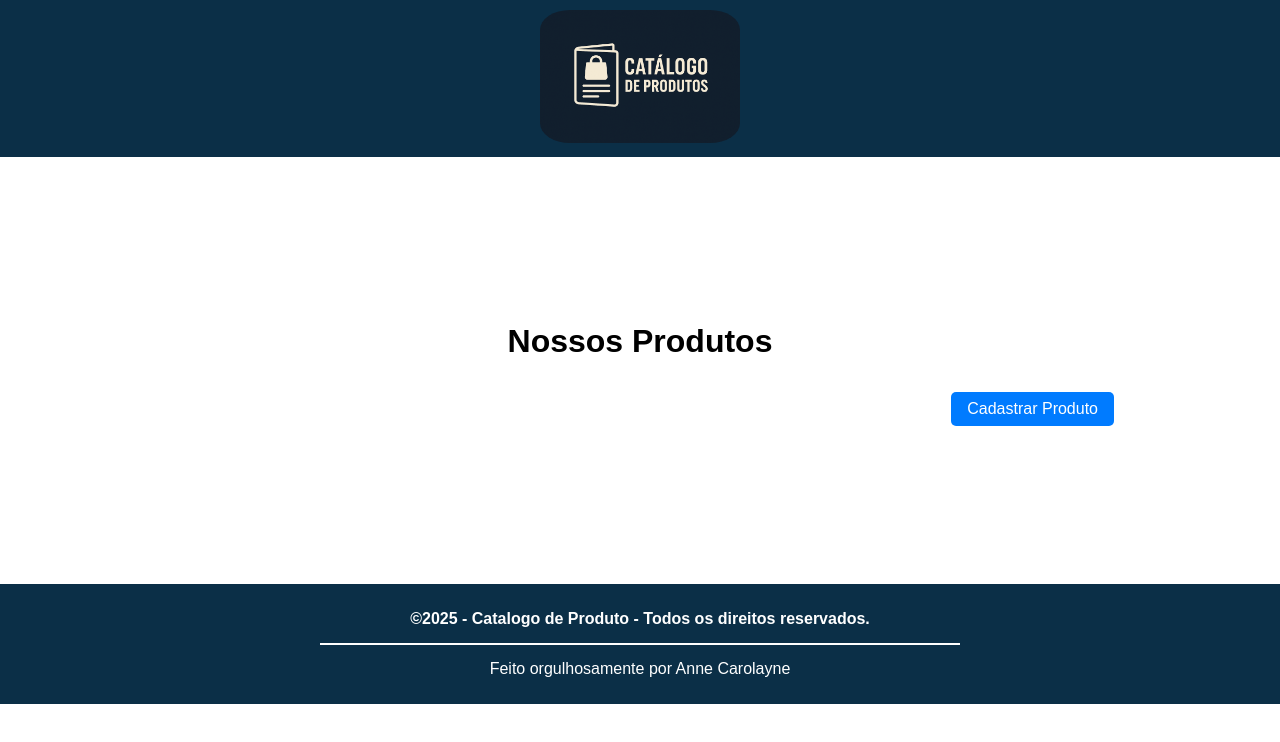
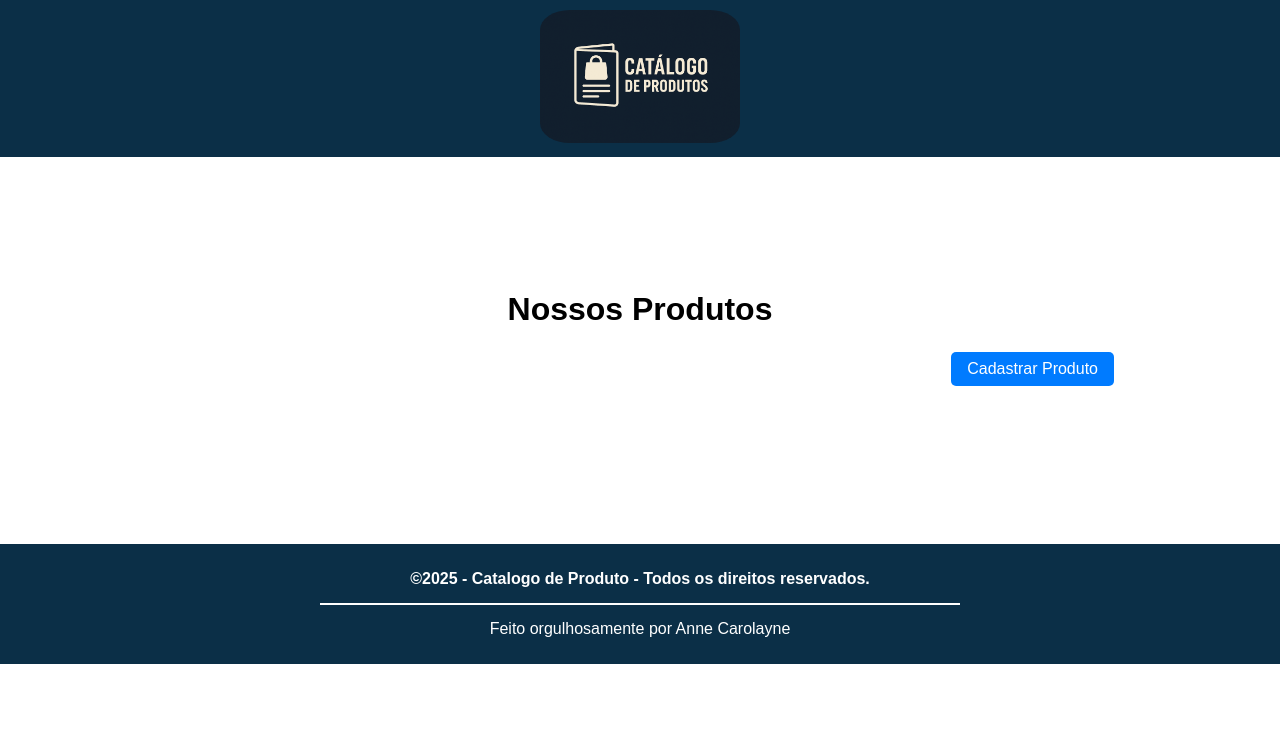
Before and after one commit to annesilv4/catalogo-produto, a React (Vite) app: page / in a window 1280 px wide. Shown: the top 742 px of the page. Built offline with nearby package versions, Linux system fonts and the light colour scheme.

Commit message:
Adicionando uma margem em baixo do h1 para dar um espaçemento

```diff
--- a/src/pages/produto/produtos.css
+++ b/src/pages/produto/produtos.css
@@ -3,7 +3,7 @@
 .produto__title {
   font-size: 2rem;
   text-align: center;
-  margin: 2rem 0;
+  margin-bottom: 1.5rem;
 }
 
 .newProduto__link {
```
